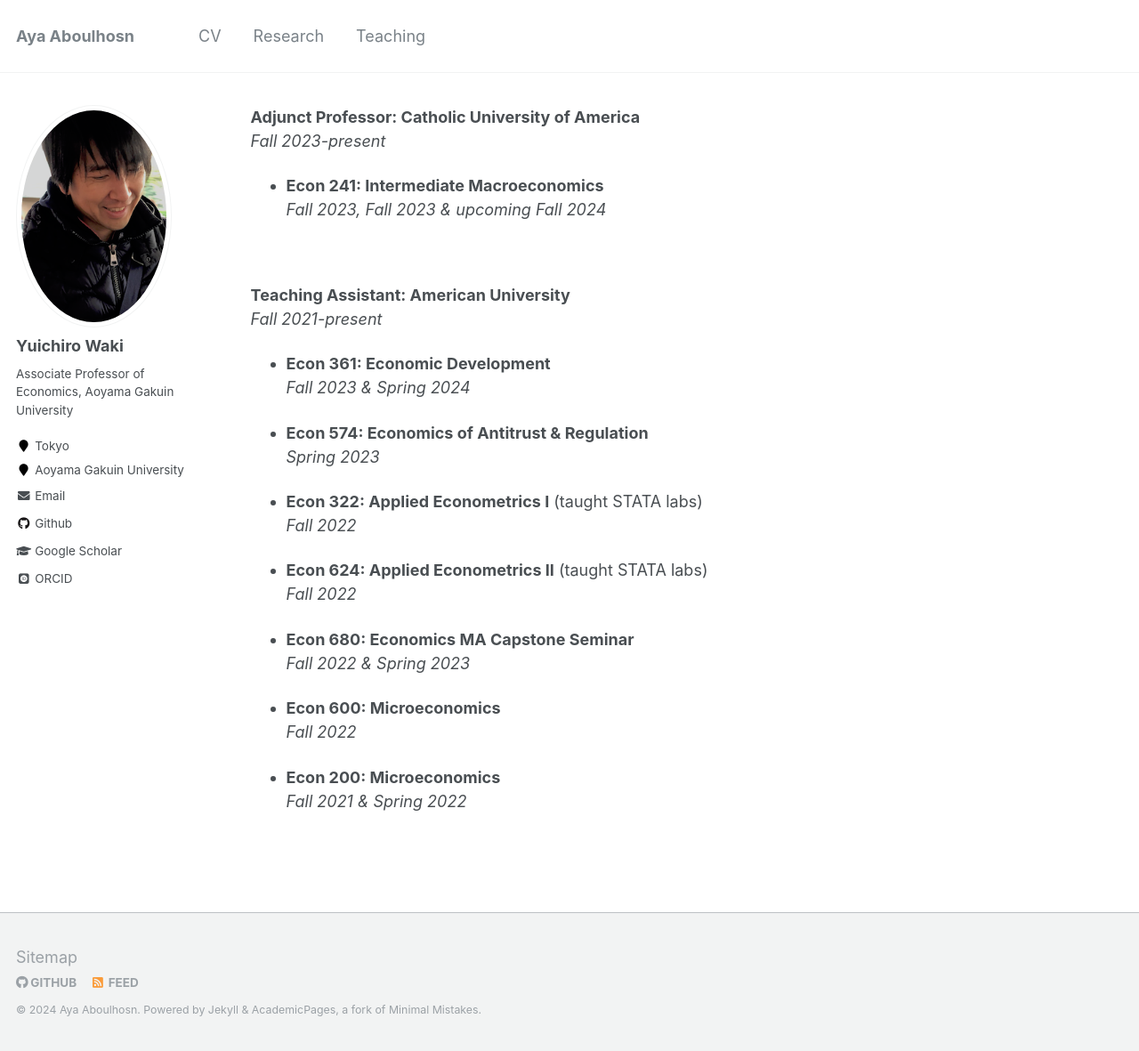
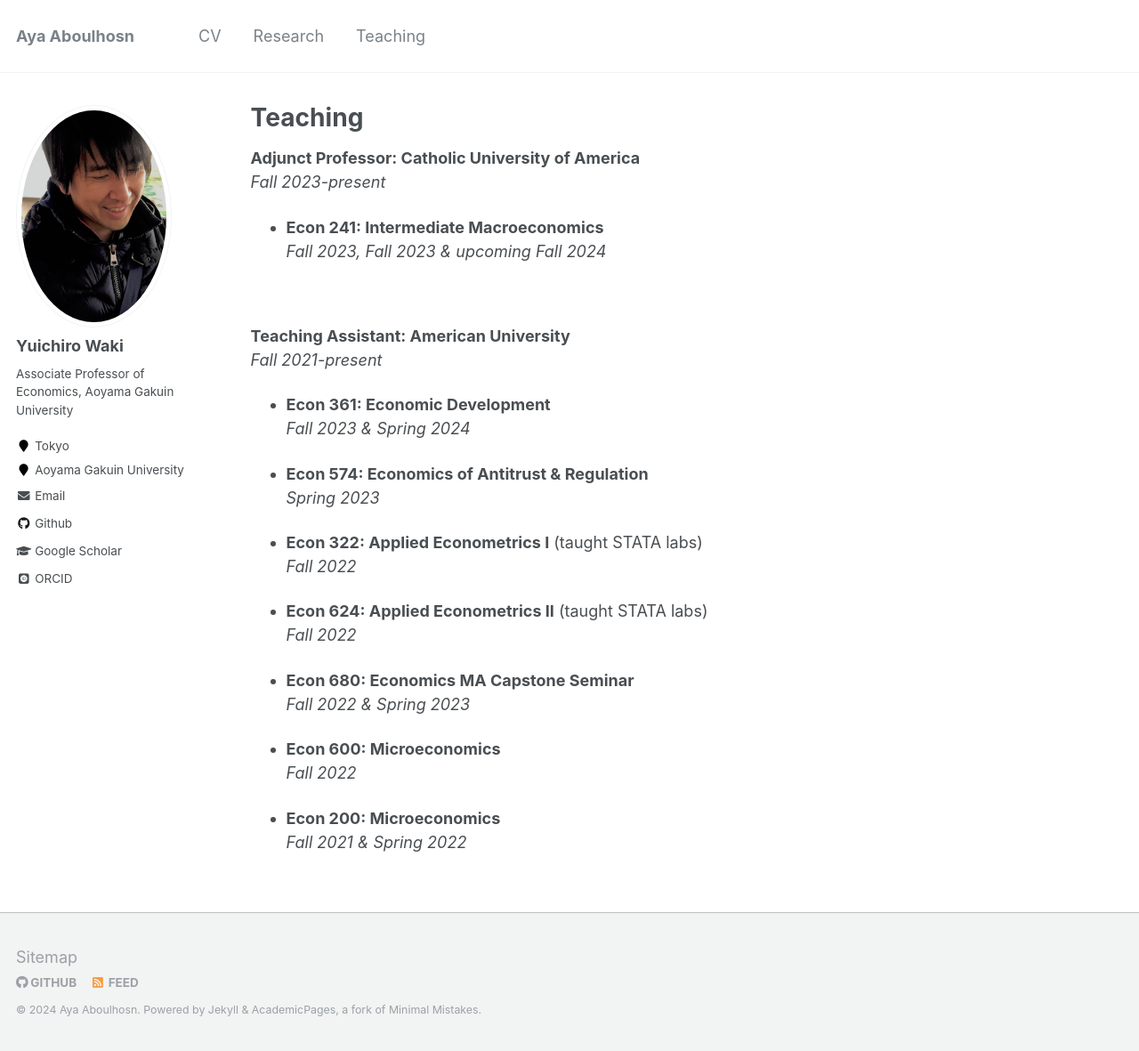
Before and after one commit to ayaaboulhosn/ayaaboulhosn.github.io, a Jekyll site: the page built from _pages/teaching.md, in a window 1280 px wide and 1181 px high. Shown: the whole window at 89% size. Built offline with Jekyll 4.4.1, drawn with Linux system fonts in a browser that asks for light colours; some web fonts are replaced; our own code applies the rules of GitHub Pages for plain Markdown files.

Commit message:
Update teaching.md

```diff
--- a/_pages/teaching.md
+++ b/_pages/teaching.md
@@ -1,3 +1,13 @@
+---
+layout: archive
+title: "Teaching"
+permalink: /teaching/
+author_profile: true
+redirect_from:
+  - /teaching
+---
+
+
 **Adjunct Professor: Catholic University of America**
 *Fall 2023-present*
 
```
